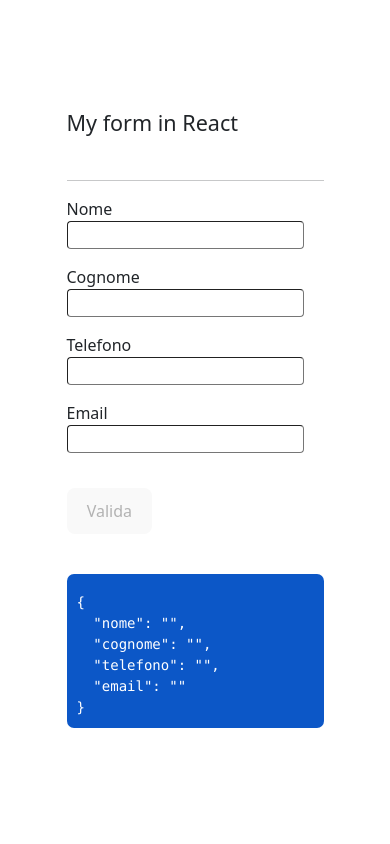
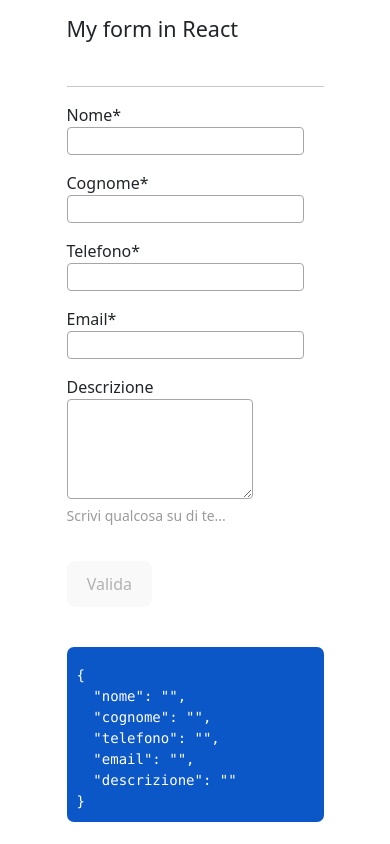
Before and after one commit to borisminardo/project-react-training, a React (Vite) app: page / in a window 390 px wide. Built offline with nearby package versions, Linux system fonts and the light colour scheme.

Commit message:
text area e css per mobile e ipad

```diff
--- a/src/components/atoms/FormBase/MyCustomFormBase.tsx
+++ b/src/components/atoms/FormBase/MyCustomFormBase.tsx
@@ -6,6 +6,7 @@ import TelefonoInput from "../telefonoInput/TelefonoInput";
 import EmailInput from "../emailInput/EmailInput";
 import MyDebuggerObj from "../../../shared/debuggerPrinter/MyDebuggerObj";
 import MyFormButton from "../formButton/MyFormButton";
+import DescriptionTextArea from "../descriptionTextArea/DescriptionTextArea";
 
 function MyCustomFormBase() {
   const [form, setForm] = useState({
@@ -13,6 +14,7 @@ function MyCustomFormBase() {
     cognome: "",
     telefono: "",
     email: "",
+    descrizione: "",
   });
 
   const [formError, setFormError] = useState({
@@ -20,6 +22,7 @@ function MyCustomFormBase() {
     cognome: false,
     telefono: false,
     email: false,
+    descrizione: false,
   });
 
   const [alert, setAlert] = useState(false);
@@ -61,12 +64,12 @@ function MyCustomFormBase() {
   return (
     <>
       <hr />
-      <form onSubmit={handleValidForm} className="form-width">
+      <form onSubmit={handleValidForm}>
         <div className="form--row">
           <NomeInput
             className=""
             type="text"
-            labelname="Nome"
+            labelname="Nome*"
             id="nome"
             stile="color-red"
             errormessage={formError.nome ? "Nome obbligatorio" : ""}
@@ -81,7 +84,7 @@ function MyCustomFormBase() {
         <div className="form--row">
           <CognomeInput
             type="text"
-            labelname="Cognome"
+            labelname="Cognome*"
             id="cognome"
             className=""
             stile="color-red"
@@ -97,7 +100,7 @@ function MyCustomFormBase() {
         <div className="form--row">
           <TelefonoInput
             type="text"
-            labelname="Telefono"
+            labelname="Telefono*"
             id="telefono"
             className=""
             stile="color-red"
@@ -113,7 +116,7 @@ function MyCustomFormBase() {
         <div className="form--row">
           <EmailInput
             type="text"
-            labelname="Email"
+            labelname="Email*"
             id="email"
             stile="color-red"
             className=""
@@ -125,6 +128,24 @@ function MyCustomFormBase() {
               setAlert(false);
             }}
           ></EmailInput>
+        </div>
+        <div className="description--row">
+          <DescriptionTextArea
+            labelname="Descrizione"
+            id="description"
+            stile="color-red"
+            textHint="Scrivi qualcosa su di te..."
+            className=""
+            errormessage={
+              formError.descrizione ? "Errore nella descrizione" : ""
+            }
+            value={form.descrizione}
+            onChange={(event: React.ChangeEvent<HTMLTextAreaElement>) => {
+              const val = event.target.value;
+              setForm({ ...form, descrizione: val });
+              setAlert(false);
+            }}
+          ></DescriptionTextArea>
         </div>
         <MyFormButton
           disable={valida()}
--- /dev/null
+++ b/src/components/atoms/baseInput/BaseTextArea.tsx
@@ -0,0 +1,41 @@
+import { MyInputProps } from "../../../interfaces/inputProps/MyInputProps";
+
+type TextAreaBaseProps = React.DetailedHTMLProps<
+  React.TextareaHTMLAttributes<HTMLTextAreaElement>,
+  HTMLTextAreaElement
+> &
+  MyInputProps;
+
+function BaseTextArea({
+  labelname,
+  className,
+  errormessage,
+  id,
+  textHint,
+  value,
+  placeholder,
+  onChange,
+  ...otherProps
+}: TextAreaBaseProps) {
+  let styleText = {};
+  if (otherProps.errormessage != "") {
+    styleText = { color: "red" };
+  }
+
+  return (
+    <>
+      <label htmlFor={id}>{labelname}</label>
+      <textarea
+        {...otherProps}
+        id={id}
+        placeholder={placeholder}
+        value={value}
+        onChange={onChange}
+      />{" "}
+      <p className="textarea--textHint">{textHint}</p>
+      <p style={styleText}>{errormessage}</p>
+    </>
+  );
+}
+
+export default BaseTextArea;
--- /dev/null
+++ b/src/components/atoms/descriptionTextArea/DescriptionTextArea.tsx
@@ -0,0 +1,33 @@
+import {
+  MyInputProps,
+  TextAreaBaseProps,
+} from "../../../interfaces/inputProps/MyInputProps";
+import BaseTextArea from "../baseInput/BaseTextArea";
+
+function DescriptionTextArea({
+  labelname,
+  className,
+  errormessage,
+  id,
+  value,
+  placeholder,
+  onChange,
+  ...otherProps
+}: TextAreaBaseProps & MyInputProps) {
+  return (
+    <>
+      <BaseTextArea
+        {...otherProps}
+        labelname={labelname}
+        id={id}
+        className={className}
+        value={value}
+        placeholder={placeholder}
+        errormessage={errormessage}
+        onChange={onChange}
+      />
+    </>
+  );
+}
+
+export default DescriptionTextArea;
--- a/src/index.css
+++ b/src/index.css
@@ -41,6 +41,10 @@ a:hover {
   margin-right:20px;
   width: 300px;
 }
+.description--row{
+  float:none;
+  margin-right:20px;
+}
 
 
 .header--box{
@@ -50,6 +54,19 @@ a:hover {
 
 input, label {
   display:block;
+}
+
+input{
+  border-style: solid;
+  border-color: rgb(166, 166, 166);
+}
+
+
+textarea{
+  height: 100px;
+  width: 100%;
+  border-radius: 4px;
+  border-color: rgb(166, 166, 166);
 }
 
 body {
@@ -108,6 +125,11 @@ button:active {
     transition: all 250ms linear 2s;
   }
 
+  .textarea--textHint{
+    font-size: 14px !important;
+    color:rgb(154, 154, 154) !important;
+  }
+
 @media (prefers-color-scheme: light) {
   :root {
     color: #213547;
@@ -121,9 +143,21 @@ button:active {
   }
 }
 
-@media only screen and (max-width: 600px) {
+/* Mobile */
+@media only screen and (min-width: 200px) and (max-width: 600px) {
   .form--row{
     float:none;
     margin-right:20px;
   }
+  textarea{
+    width: 186px;
+  }
 }
+
+/* IPads landscape mode */
+@media only screen and (min-width: 600px) and (max-width: 900px) {
+  textarea{
+    width: 393px;
+    height: 30px;
+  }
+}
--- a/src/interfaces/inputProps/MyInputProps.tsx
+++ b/src/interfaces/inputProps/MyInputProps.tsx
@@ -2,6 +2,7 @@ export interface MyInputProps {
   labelname: string;
   errormessage: string;
   className: string;
+  textHint?: string;
   [otherProps: string]: unknown;
 }
 export type InputBaseProps = React.DetailedHTMLProps<
@@ -9,6 +10,11 @@ export type InputBaseProps = React.DetailedHTMLProps<
   HTMLInputElement
 >;
 
+export type TextAreaBaseProps = React.DetailedHTMLProps<
+  React.TextareaHTMLAttributes<HTMLTextAreaElement>,
+  HTMLTextAreaElement
+>;
+
 export type InputButton = React.DetailedHTMLProps<
   React.ButtonHTMLAttributes<HTMLButtonElement>,
   HTMLButtonElement
```
